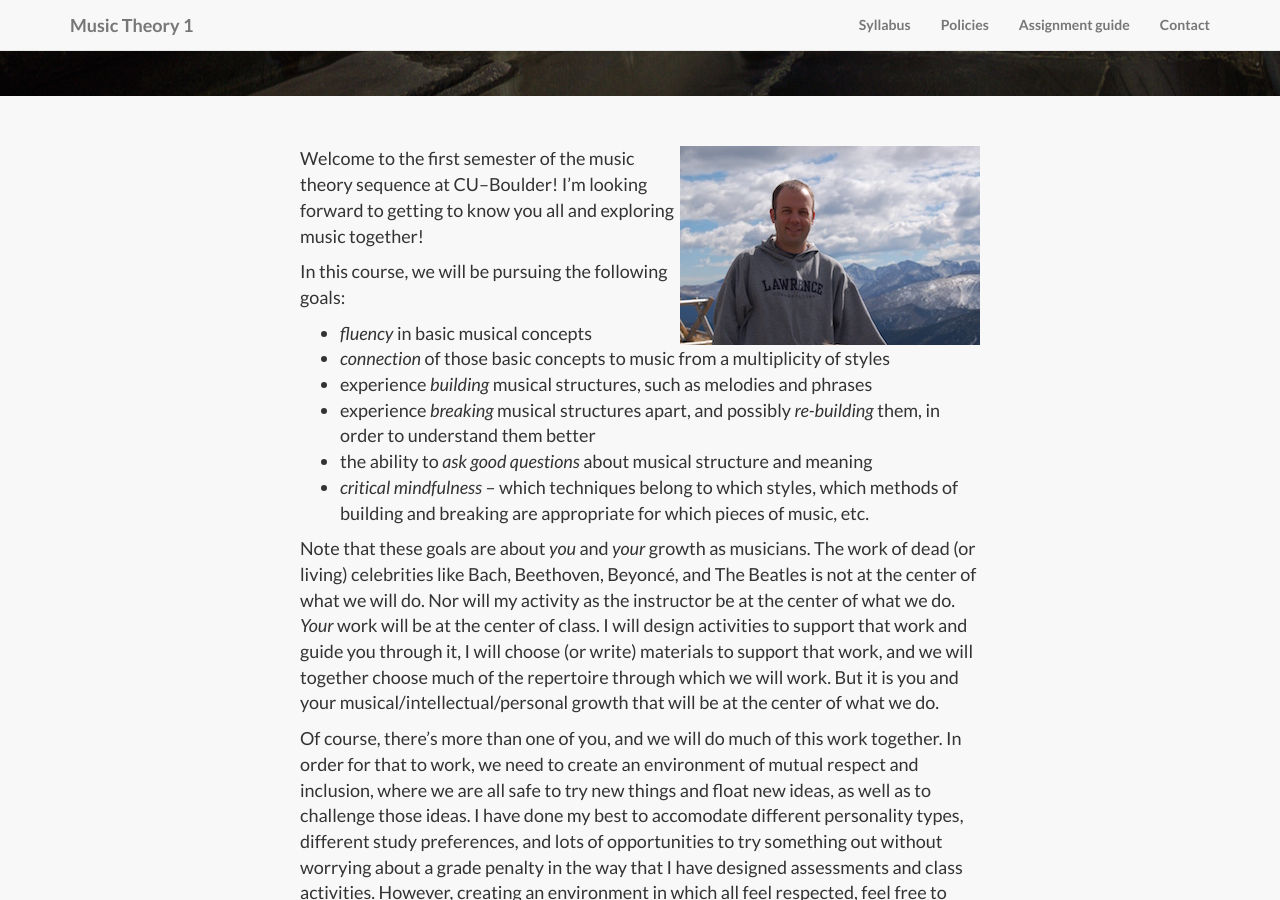
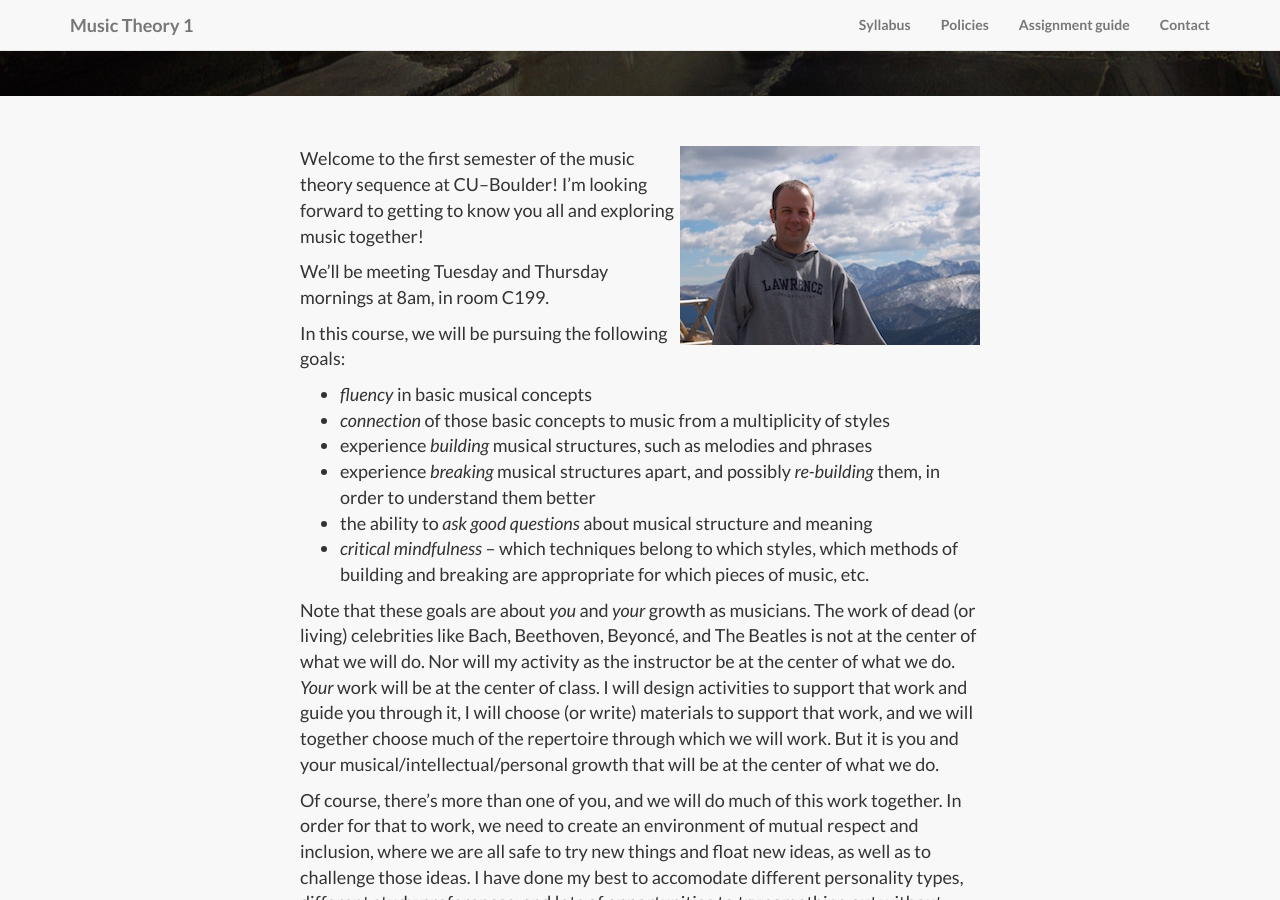
Before and after one commit to kshaffer/theory1, a Jekyll site: the page built from introductions.md, in a window 1280 px wide and 900 px high, scrolled down 593 px. Built offline with Jekyll 4.4.1, drawn with Linux system fonts in a browser that asks for light colours; nearby versions of some CDN libraries; library files that are not in the unit come from our copies.

```diff
--- a/introductions.md
+++ b/introductions.md
@@ -6,6 +6,8 @@
 ---
 
 <img src="/img/twitterBio-small.jpg" style="float: right"/>Welcome to the first semester of the music theory sequence at CU–Boulder! I'm looking forward to getting to know you all and exploring music together!
+
+We'll be meeting Tuesday and Thursday mornings at 8am, in room C199.
 
 In this course, we will be pursuing the following goals:
 
```
